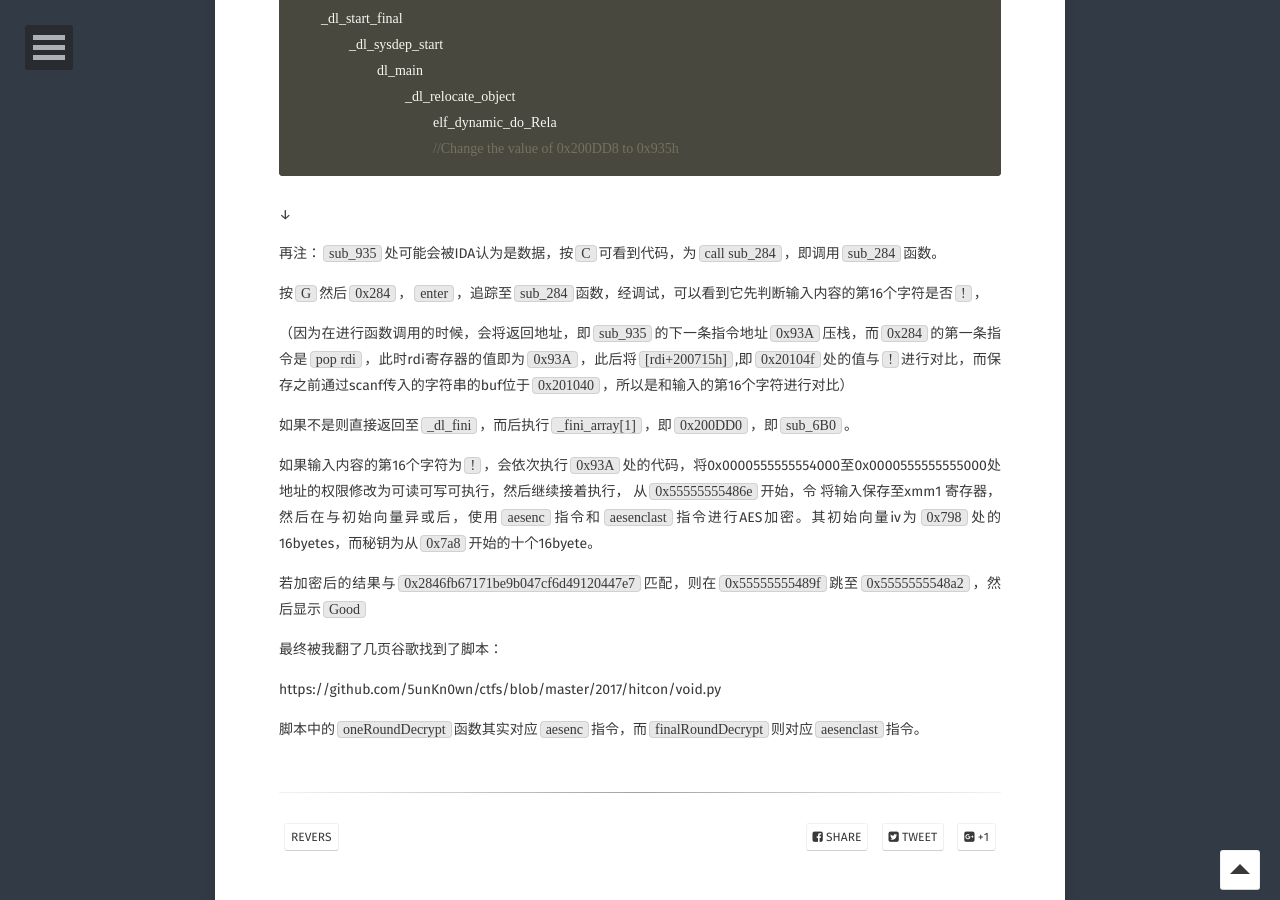
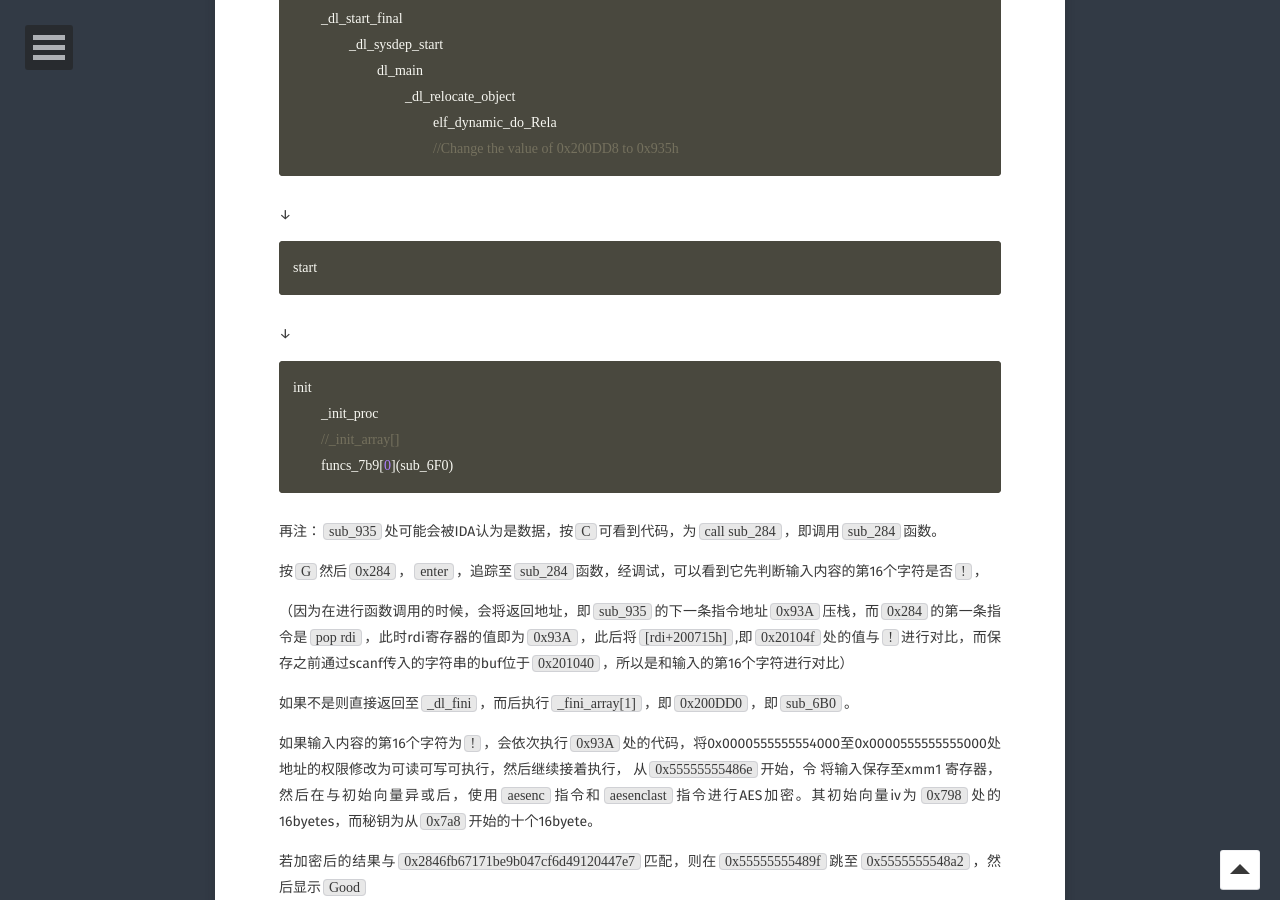
Before and after one commit to RhythmMark/RhythmMark.github.io, a Jekyll site: the page built from _posts/2019-07-02-VOID.md, in a window 1280 px wide and 900 px high, scrolled down 1189 px. Built offline with Jekyll 4.4.1, drawn with Linux system fonts in a browser that asks for light colours; some web fonts are replaced; comment, search, counter and statistics services are not loaded.

Commit message:
Update 2019-07-02-VOID.md

````diff
--- a/_posts/2019-07-02-VOID.md
+++ b/_posts/2019-07-02-VOID.md
@@ -45,6 +45,16 @@ _start
 					//Change the value of 0x200DD8 to 0x935h
 ```
   ↓
+```c
+start
+```
+  ↓
+```c
+init
+	_init_proc
+	//_init_array[]
+	funcs_7b9[0](sub_6F0)
+```
 
 再注：``sub_935``处可能会被IDA认为是数据，按``C``可看到代码，为``call    sub_284``，即调用``sub_284``函数。
 
````
